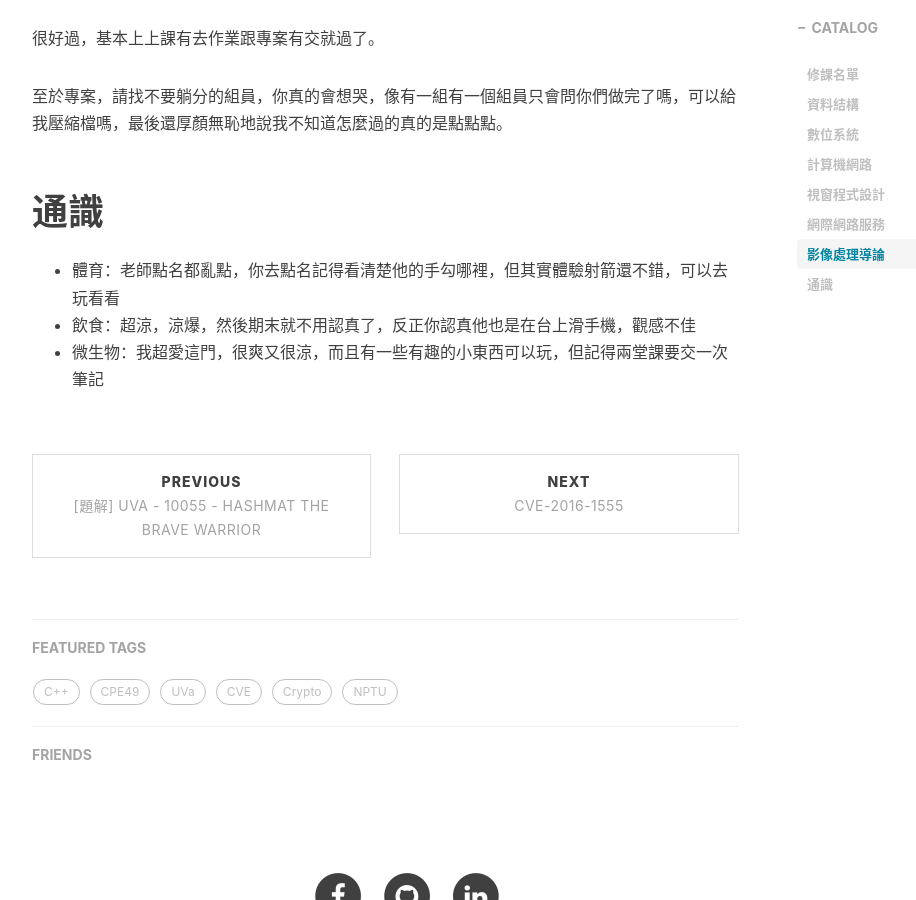
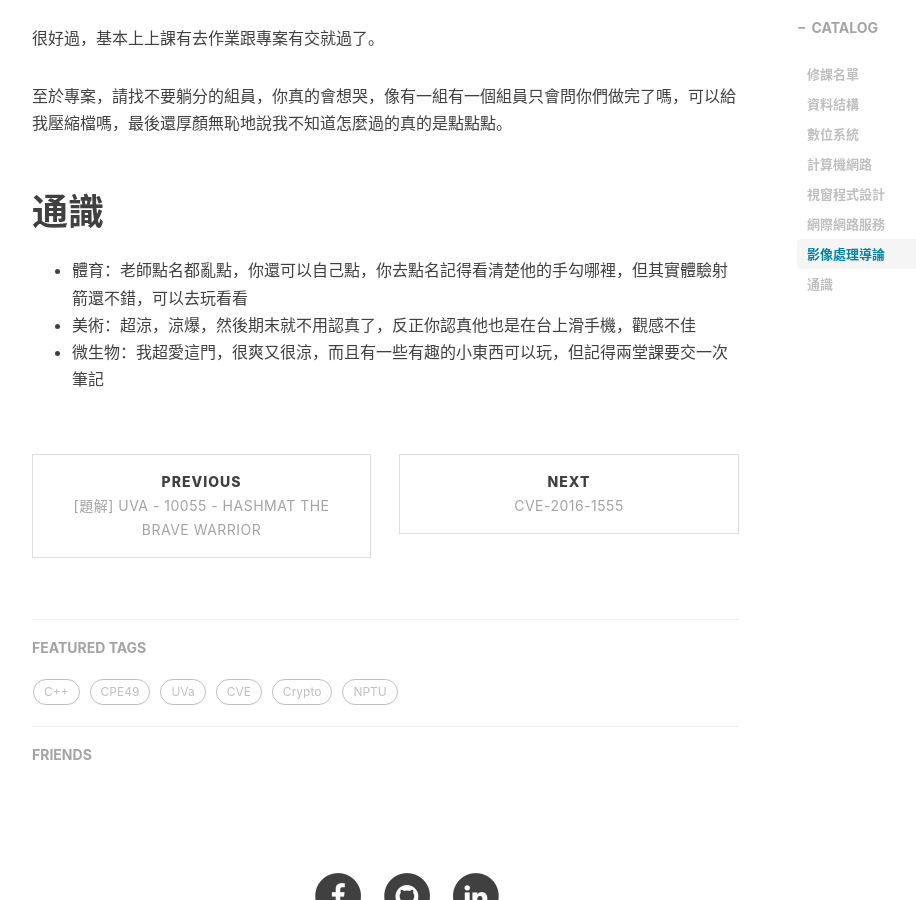
Before and after one commit to Deedeep260/deedeep260.github.io, a Jekyll site: the page built from _posts/course/2024-02-13-course.md, in a window 1280 px wide and 900 px high, scrolled down 3022 px. Shown: the whole window, without its empty margins (233-1149 px from the left). Built offline with Jekyll 4.4.1, drawn with Linux system fonts in a browser that asks for light colours; nearby versions of some CDN libraries; comment, search, counter and statistics services are not loaded.

Commit message:
Update 2024-02-13-course.md

```diff
--- a/_posts/course/2024-02-13-course.md
+++ b/_posts/course/2024-02-13-course.md
@@ -76,6 +76,6 @@ POP = ?
 至於專案，請找不要躺分的組員，你真的會想哭，像有一組有一個組員只會問你們做完了嗎，可以給我壓縮檔嗎，最後還厚顏無恥地說我不知道怎麼過的真的是點點點。
 
 # 通識
-- 體育：老師點名都亂點，你去點名記得看清楚他的手勾哪裡，但其實體驗射箭還不錯，可以去玩看看
-- 飲食：超涼，涼爆，然後期末就不用認真了，反正你認真他也是在台上滑手機，觀感不佳
+- 體育：老師點名都亂點，你還可以自己點，你去點名記得看清楚他的手勾哪裡，但其實體驗射箭還不錯，可以去玩看看
+- 美術：超涼，涼爆，然後期末就不用認真了，反正你認真他也是在台上滑手機，觀感不佳
 - 微生物：我超愛這門，很爽又很涼，而且有一些有趣的小東西可以玩，但記得兩堂課要交一次筆記
```
